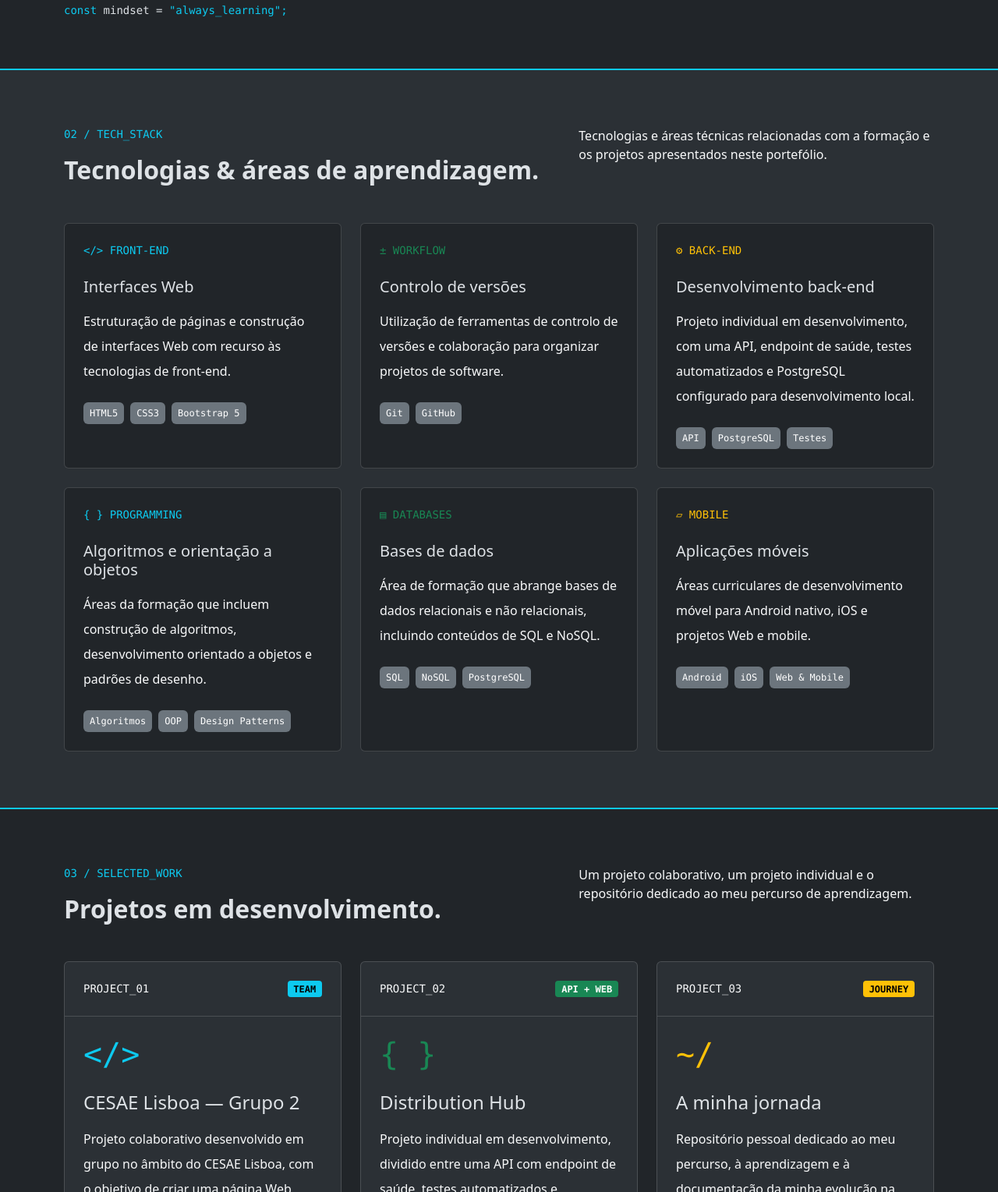
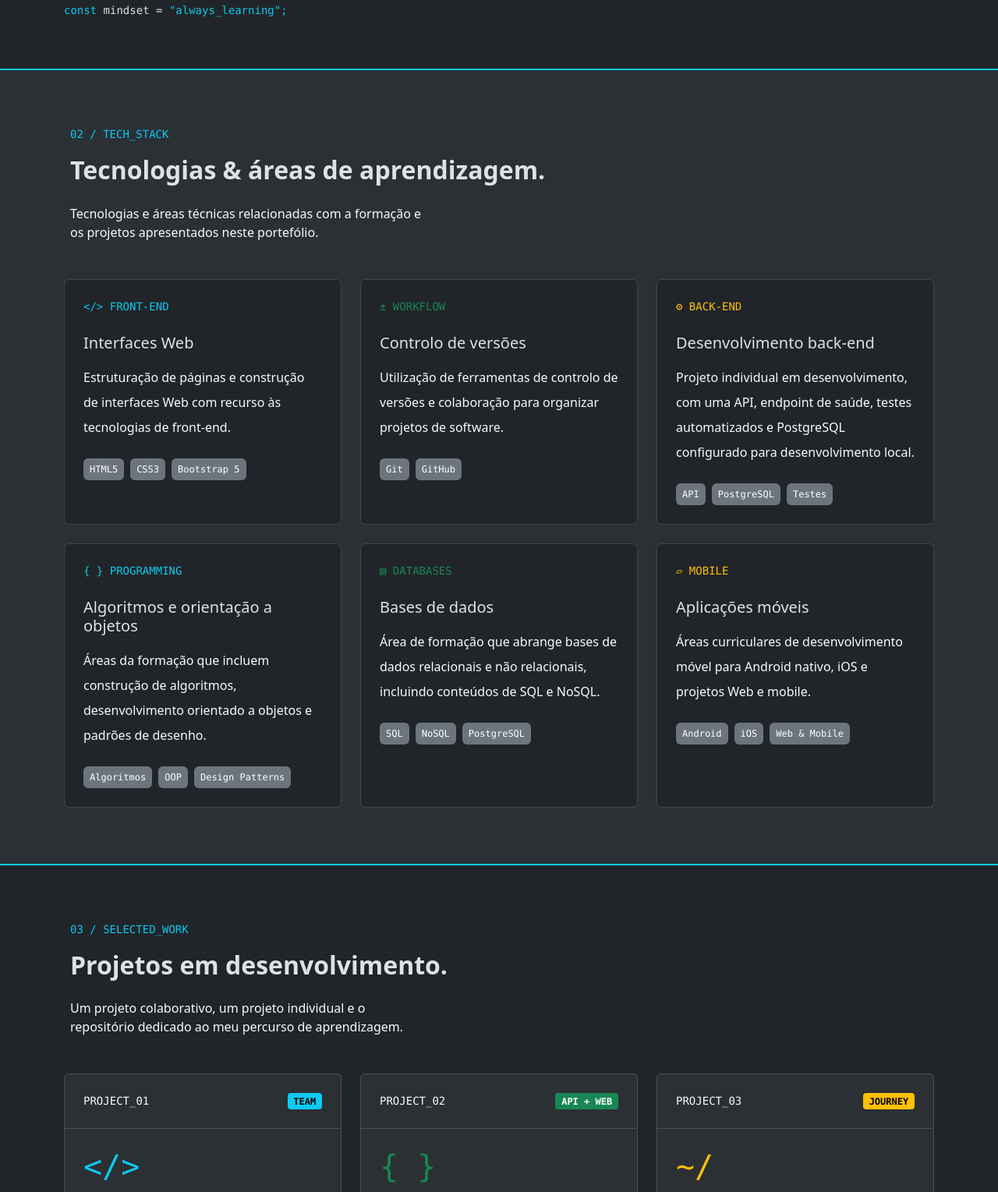
Before and after one commit to lc-curto/Bootstrap-Lucas-Curto, a plain HTML site: page index.html in a window 1280 px wide. Shown: the part 1209-2738 px from the top of the page at 78% size. Drawn offline with nearby package versions, Linux system fonts and the light colour scheme.

Commit message:
Ajustada as sessoes 02 e 03 para comportamento em container

```diff
--- a/index.html
+++ b/index.html
@@ -322,7 +322,7 @@
             <div class="container py-lg-4">
 
                 <!-- Cabeçalho da secção -->
-                <div class="row g-3 mb-4 mb-lg-5">
+                <div class="container g-3 mb-4 mb-lg-5">
 
                     <div class="col-12 col-lg-7">
                         <p class="text-info font-monospace small mb-3">
@@ -333,7 +333,7 @@
                             Tecnologias &amp; áreas de aprendizagem.
                         </h2>
                     </div>
-
+                    <br>
                     <!-- d-none d-lg-block = descrição escondida abaixo de lg -->
                     <div class="d-none d-lg-block col-lg-5">
                         <p class="text-light mb-0">
@@ -521,7 +521,7 @@
             <div class="container py-lg-4">
 
                 <!-- Cabeçalho da secção -->
-                <div class="row g-3 mb-4 mb-lg-5">
+                <div class="container g-3 mb-4 mb-lg-5">
 
                     <div class="col-12 col-lg-7">
                         <p class="text-info font-monospace small mb-3">
@@ -532,7 +532,7 @@
                             Projetos em desenvolvimento.
                         </h2>
                     </div>
-
+                    <br>
                     <!-- Descrição visível apenas a partir de lg -->
                     <div class="d-none d-lg-block col-lg-5">
                         <p class="text-light mb-0">
```
